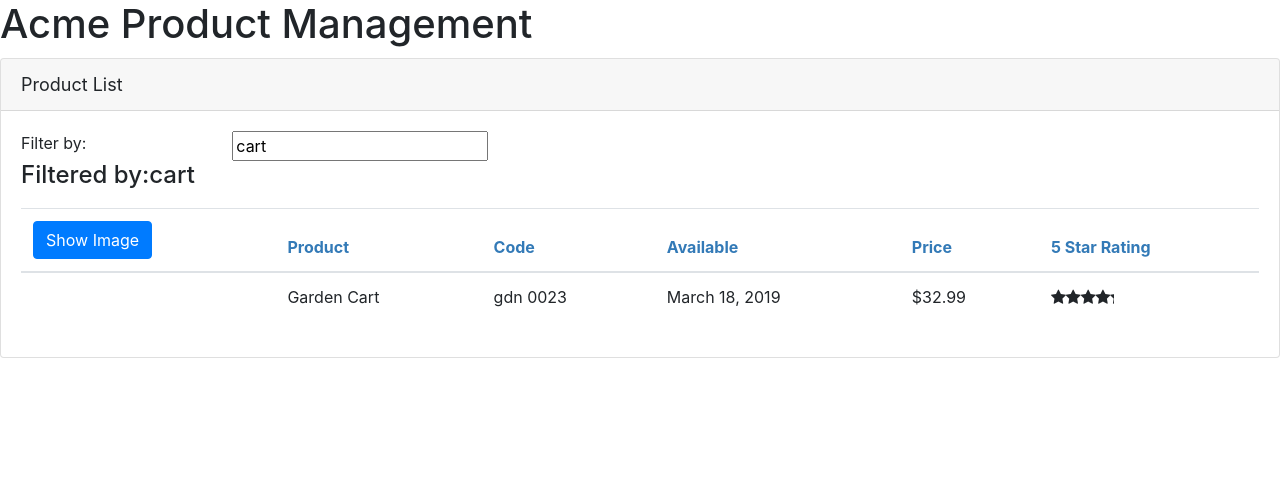
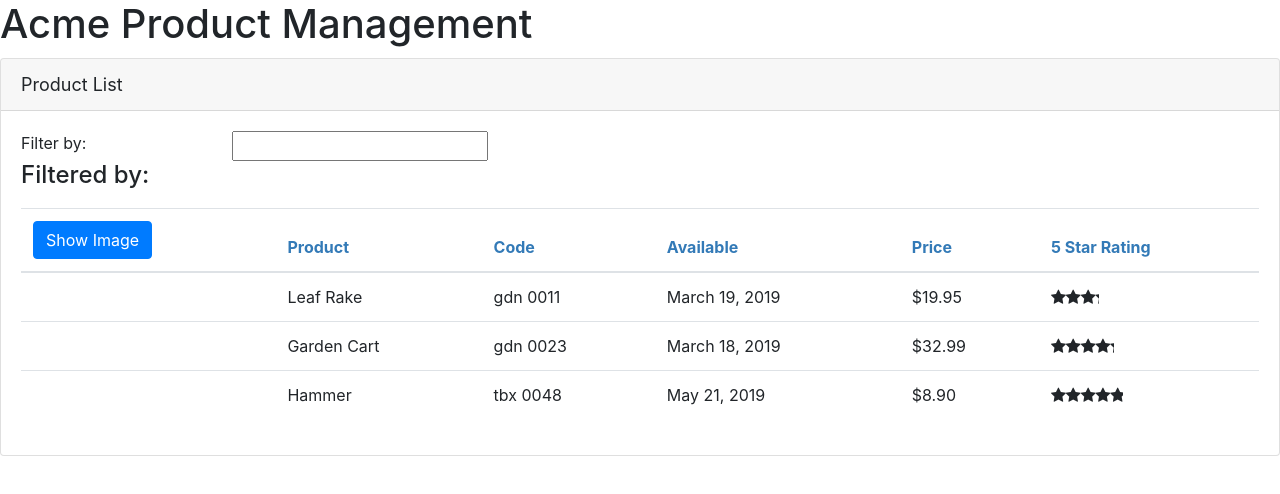
Before and after one commit to kintela/angular-gettingstarted, an Angular app: page / in a window 1280 px wide. Shown: the top 494 px of the page. Built offline with nearby package versions, Linux system fonts and the light colour scheme.

Commit message:
inyectar productService

```diff
--- a/src/app/products/product-list.component.ts
+++ b/src/app/products/product-list.component.ts
@@ -1,3 +1,4 @@
+import { ProductService } from './product.service';
 import { Component, OnInit } from '@angular/core';
 import { IProduct } from './product';
 
@@ -22,42 +23,10 @@
   }
 
   filteredProducts:IProduct[];
-  products:IProduct[]=[
-    {
-      "productId": 1,
-      "productName": "Leaf Rake",
-      "productCode": "GDN-0011",
-      "releaseDate": "March 19, 2019",
-      "description": "Leaf rake with 48-inch wooden handle.",
-      "price": 19.95,
-      "starRating": 3.2,
-      "imageUrl": "assets/images/leaf_rake.png"
-    },
-    {
-      "productId":2,
-      "productName":"Garden Cart",
-      "productCode":"GDN-0023",
-      "releaseDate":"March 18, 2019",
-      "description":"15 gallon capacity rolling garden",
-      "price":32.99,
-      "starRating":4.2,
-      "imageUrl":"assets/images/garden_cart.png"
-    },
-    {
-      "productId":5,
-      "productName":"Hammer",
-      "productCode":"TBX-0048",
-      "releaseDate":"May 21, 2019",
-      "description":"Curved claw steel hammer",
-      "price":8.9,
-      "starRating":4.8,
-      "imageUrl":"assets/images/hammer.png"
-    }
-  ];
+  products:IProduct[];
 
-  constructor(){
-    this.filteredProducts=this.products;
-    this.listFilter='cart';
+  constructor(private productService:ProductService){
+
   }
 
   onRatingClicked(message:string):void{
@@ -74,6 +43,7 @@
   }
 
   ngOnInit(){
-    console.log('In OnInit');
+    this.products=this.productService.getProducts();
+    this.filteredProducts=this.products;
   }
 }
--- /dev/null
+++ b/src/app/products/product.service.ts
@@ -0,0 +1,42 @@
+import { Injectable } from '@angular/core';
+import { IProduct } from './product';
+
+@Injectable({
+  providedIn:'root'
+})
+export class ProductService{
+   getProducts():IProduct[]{
+     return [
+      {
+        "productId": 1,
+        "productName": "Leaf Rake",
+        "productCode": "GDN-0011",
+        "releaseDate": "March 19, 2019",
+        "description": "Leaf rake with 48-inch wooden handle.",
+        "price": 19.95,
+        "starRating": 3.2,
+        "imageUrl": "assets/images/leaf_rake.png"
+      },
+      {
+        "productId":2,
+        "productName":"Garden Cart",
+        "productCode":"GDN-0023",
+        "releaseDate":"March 18, 2019",
+        "description":"15 gallon capacity rolling garden",
+        "price":32.99,
+        "starRating":4.2,
+        "imageUrl":"assets/images/garden_cart.png"
+      },
+      {
+        "productId":5,
+        "productName":"Hammer",
+        "productCode":"TBX-0048",
+        "releaseDate":"May 21, 2019",
+        "description":"Curved claw steel hammer",
+        "price":8.9,
+        "starRating":4.8,
+        "imageUrl":"assets/images/hammer.png"
+      }
+    ];
+   }
+}
```
